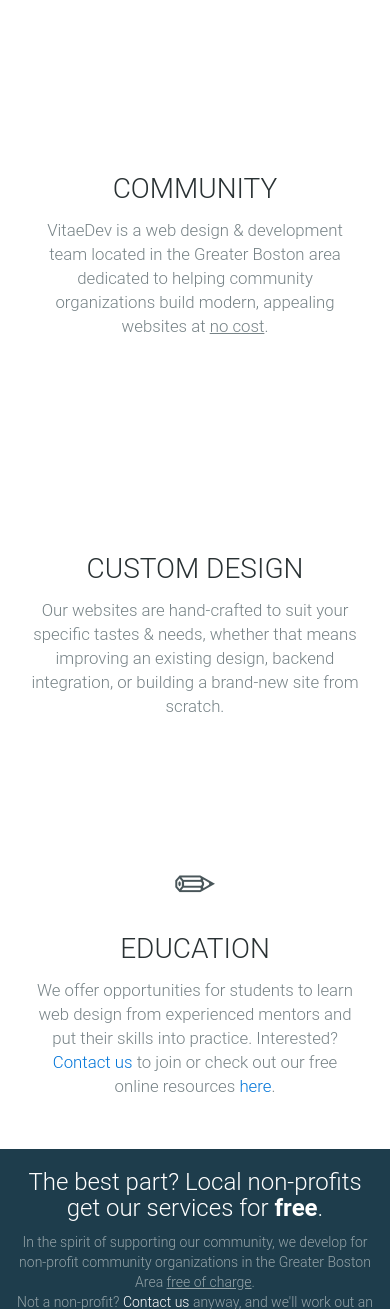
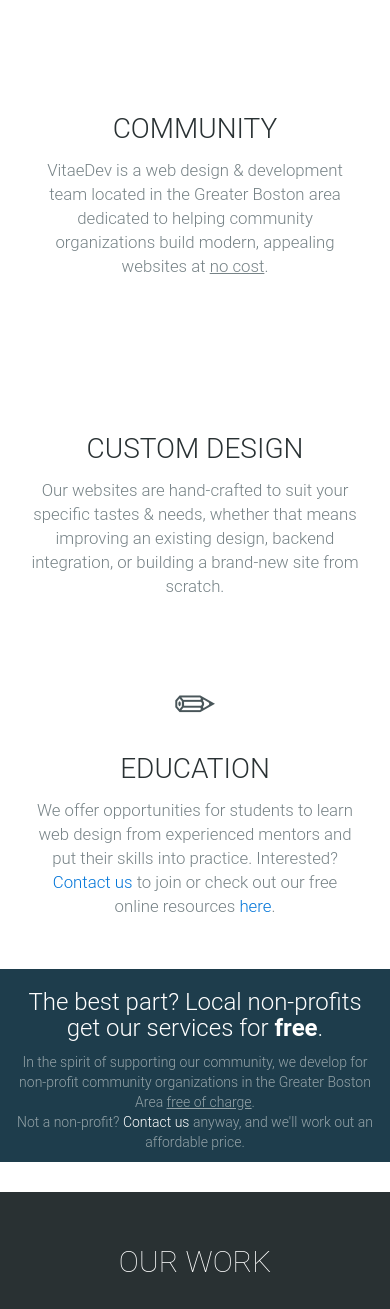
Before and after one commit to vitaedev/vitaedev.github.io, a PHP site: page / in a window 390 px wide. Shown: the part 448-1757 px from the top of the page. Run offline with PHP 8.4, Linux system fonts and the light colour scheme; some libraries are stand-ins or nearby versions; some web fonts are replaced.

Commit message:
forgot something with the description

```diff
--- a/css/main.css
+++ b/css/main.css
@@ -409,6 +409,10 @@ footer {
     .navbar .navbar-right {
         margin-right: 100px !important;
     }
+    .thumbnail{
+            margin-top: 60px;
+
+    }
 }
 
 @media (max-width: 480px) {
@@ -418,6 +422,9 @@ footer {
     }
     .navbar .brand {
         margin-left: +0px !important;
+    }
+    .thumbnail{
+        margin-top: 0px;
     }
 /*
     .navbar .navbar-right {
@@ -451,7 +458,6 @@ footer {
 }
 
 .thumbnail {
-    margin-top: 60px;
     margin-bottom: 0px;
     padding: 30px;
     border: none !important;
```
